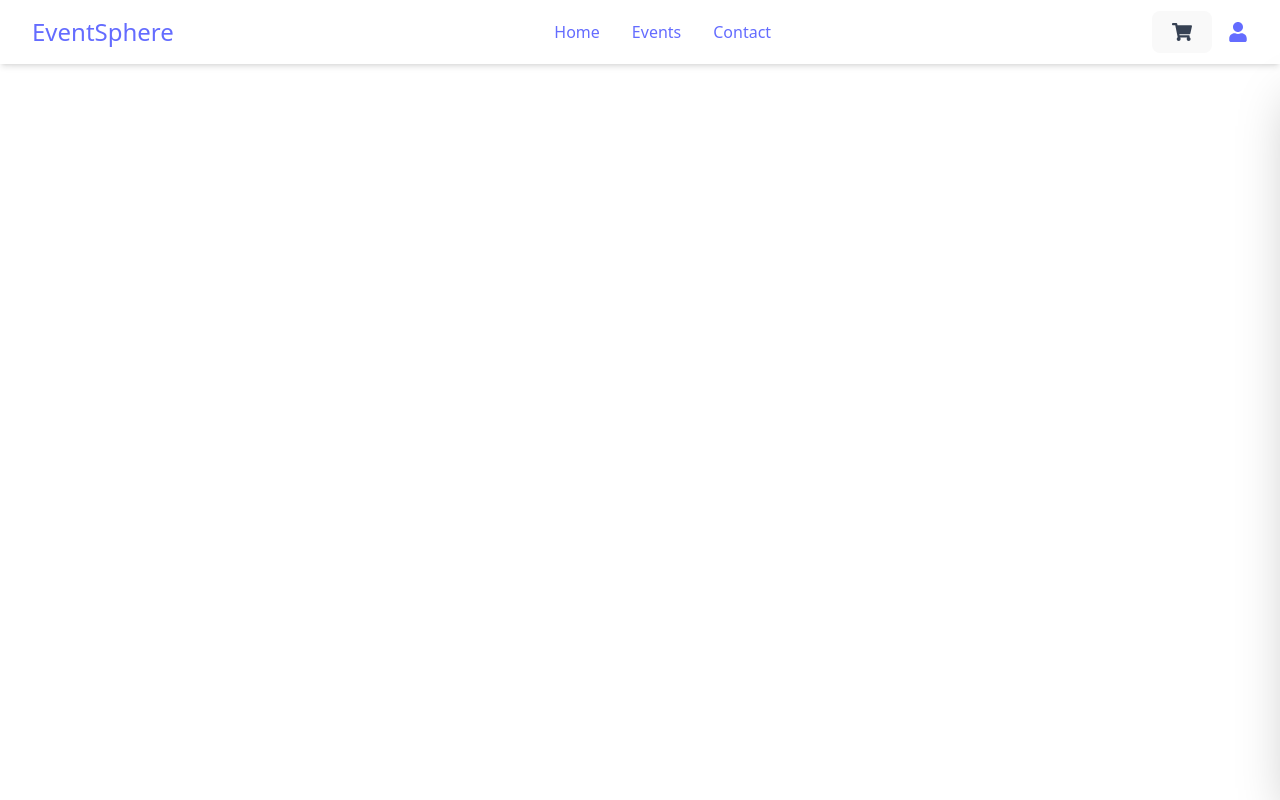
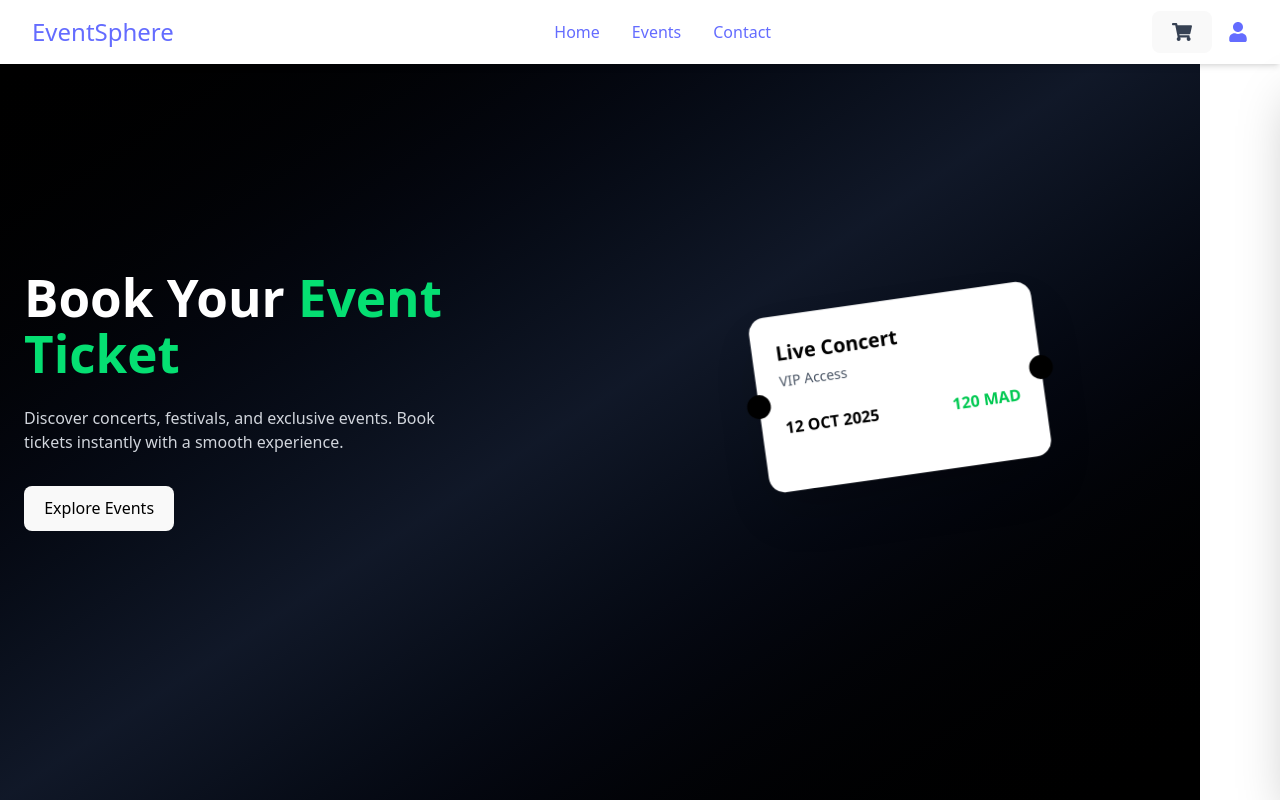
Before and after one commit to yassin701/EventSphare, a React (Vite) app: page / in a window 1280 px wide. Built offline with nearby package versions, Linux system fonts and the light colour scheme; the HTML template or start-up script is replaced by a standard one.

Commit message:
create a 3D home with frame motion

```diff
--- a/package.json
+++ b/package.json
@@ -15,6 +15,7 @@
     "@reduxjs/toolkit": "^2.11.2",
     "@tailwindcss/vite": "^4.1.18",
     "axios": "^1.13.2",
+    "framer-motion": "^12.23.26",
     "react": "^19.2.0",
     "react-dom": "^19.2.0",
     "react-hot-toast": "^2.6.0",
--- a/src/App.css
+++ b/src/App.css
@@ -1 +1,9 @@
 @import "tailwindcss";
+
+.perspective-1000 {
+  perspective: 1000px;
+}
+
+.transform-style-preserve-3d {
+  transform-style: preserve-3d;
+}
--- a/src/App.jsx
+++ b/src/App.jsx
@@ -9,6 +9,7 @@ import Checkout from "./pages/Checkout";
 import Events from "./pages/Events";
 import AdminRoute from "./components/AdminRoute"; // 🔑 import AdminRoute
 import Login from "./pages/Admin/Login";
+import Home from "./pages/Home";
 import Orders from "./pages/Admin/Orders";
 import { Toaster } from "react-hot-toast";
 
@@ -45,6 +46,7 @@ function AppRoutes() {
         </Route>
 
         {/* user routes */}
+        <Route path="/" element={<Home />} />
         <Route path="/events" element={<Events />} />
         <Route path="/checkout" element={<Checkout />} />
       </Routes>
--- /dev/null
+++ b/src/Components/Hero3D.jsx
@@ -0,0 +1,61 @@
+import { motion } from "framer-motion";
+
+export default function Hero3D() {
+  return (
+    <section className="min-h-screen flex items-center justify-center bg-linear-to-br from-black via-gray-900 to-black text-white px-6">
+
+      <div className="max-w-6xl w-full grid grid-cols-1 lg:grid-cols-2 gap-12 items-center">
+
+        {/* LEFT CONTENT */}
+        <motion.div
+          initial={{ opacity: 0, x: -80 }}
+          animate={{ opacity: 1, x: 0 }}
+          transition={{ duration: 0.8 }}
+        >
+          <h1 className="text-4xl md:text-6xl font-bold leading-tight">
+            Book Your <span className="text-green-400">Event Ticket</span>
+          </h1>
+
+          <p className="mt-6 text-gray-300 max-w-md">
+            Discover concerts, festivals, and exclusive events.
+            Book tickets instantly with a smooth experience.
+          </p>
+
+          <button className="mt-8 px-8 py-4 bg-green-500 text-black rounded-xl font-semibold hover:scale-105 transition">
+            Explore Events
+          </button>
+        </motion.div>
+
+        {/* RIGHT TICKET 3D */}
+        <motion.div
+          animate={{
+            y: [0, -15, 0],
+            rotateY: [0, 10, 0],
+          }}
+          transition={{
+            duration: 4,
+            repeat: Infinity,
+            ease: "easeInOut",
+          }}
+          className="flex justify-center"
+        >
+          <div className="relative w-72 h-44 bg-white text-black rounded-2xl shadow-2xl p-6 transform perspective-1000 rotate-[-8deg]">
+
+            {/* Ticket cut circles */}
+            <span className="absolute -left-3 top-1/2 w-6 h-6 bg-black rounded-full -translate-y-1/2" />
+            <span className="absolute -right-3 top-1/2 w-6 h-6 bg-black rounded-full -translate-y-1/2" />
+
+            <h3 className="font-bold text-xl">Live Concert</h3>
+            <p className="text-sm text-gray-600 mt-1">VIP Access</p>
+
+            <div className="mt-6 flex justify-between items-center">
+              <span className="font-semibold">12 OCT 2025</span>
+              <span className="font-bold text-green-500">120 MAD</span>
+            </div>
+          </div>
+        </motion.div>
+
+      </div>
+    </section>
+  );
+}
--- a/src/pages/Admin/Dashboard.jsx
+++ b/src/pages/Admin/Dashboard.jsx
@@ -36,7 +36,7 @@ export default function Dashboard() {
 
   return (
     <div className="p-6">
-      <h1 className="text-3xl font-bold text-gray-800 mb-8">
+      <h1 className="text-3xl font-bold text-green-500 mb-8">
         Admin Dashboard
       </h1>
 
--- a/src/pages/Home.jsx
+++ b/src/pages/Home.jsx
@@ -0,0 +1,9 @@
+import Hero3D from "../Components/Hero3D";
+
+export default function Home() {
+  return (
+    <>
+      <Hero3D />
+    </>
+  );
+}
```
Also changed, not shown: 1 other file (tests, documents, lock files or other folders).
